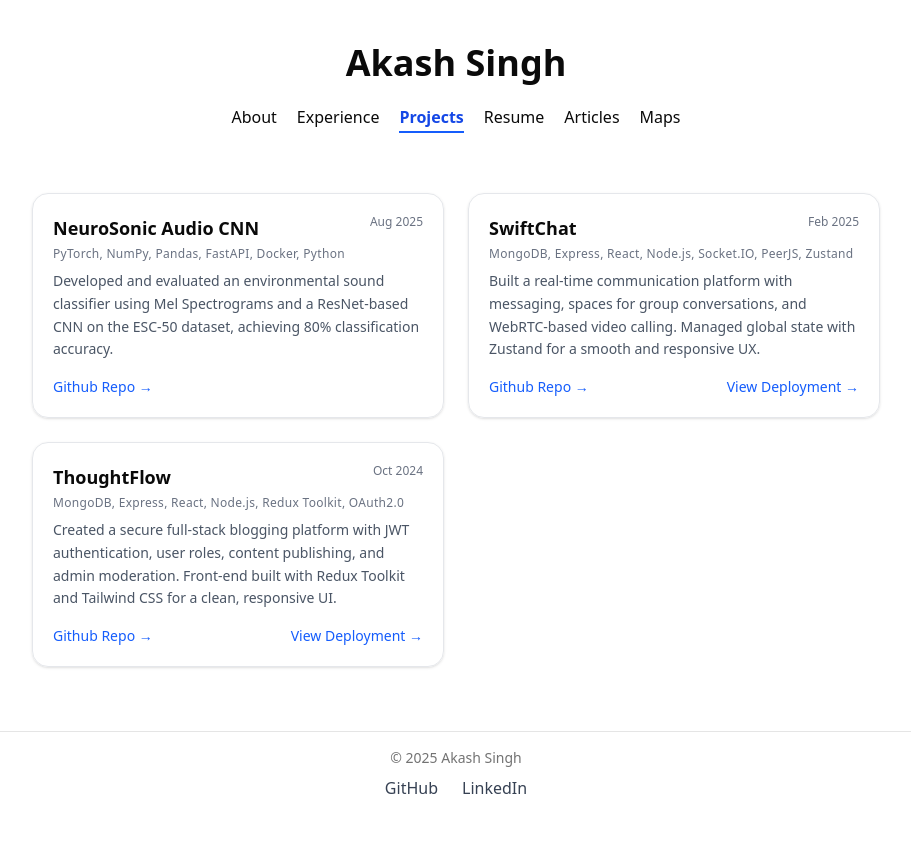
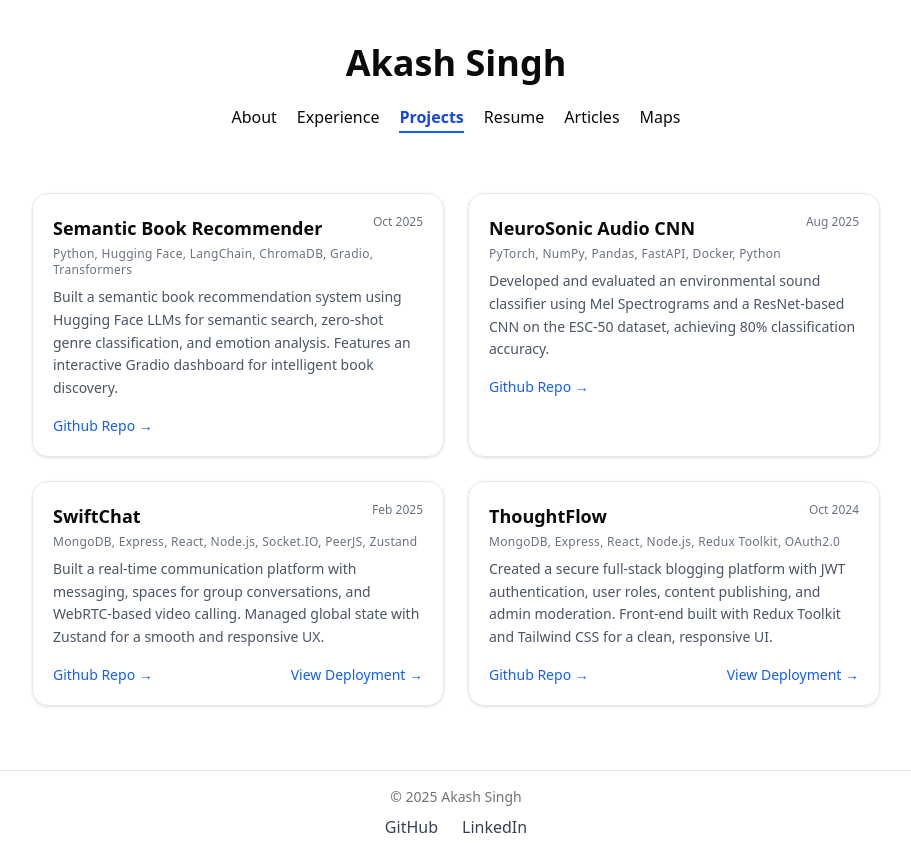
Before and after one commit to akashsingh3414/Portfolio, a Next.js app: page /projects in a window 1280 px wide. Shown: the whole page, without its empty margins (184-1095 px from the left). Before the commit the page ends 816 px from the top, so only its background shows below. Built offline with nearby package versions, Linux system fonts and the light colour scheme.

Commit message:
Added new project

```diff
--- a/src/app/about/page.tsx
+++ b/src/app/about/page.tsx
@@ -35,8 +35,10 @@ export default function AboutPage() {
           id="intro-heading"
           className="font-sans text-3xl md:text-4xl font-extrabold text-balance"
         >
-          Hi, I am Akash
+          Hi, I am Akash{" "}
+          <span className="inline-block animate-wave origin-[70%_70%]">👋</span>
         </h1>
+
 
        <p className="leading-relaxed">
           I&apos;m passionate about understanding how things work, especially in technology, and enjoy solving problems with curiosity and logic. Outside of coding, I like staying active and energized through activities like table tennis and listening to music.
--- a/src/app/projects/page.tsx
+++ b/src/app/projects/page.tsx
@@ -11,6 +11,14 @@ type Project = {
 }
 
 const projects: Project[] = [
+  {
+    title: "Semantic Book Recommender",
+    stack: "Python, Hugging Face, LangChain, ChromaDB, Gradio, Transformers",
+    description:
+      "Built a semantic book recommendation system using Hugging Face LLMs for semantic search, zero-shot genre classification, and emotion analysis. Features an interactive Gradio dashboard for intelligent book discovery.",
+    github: "https://github.com/akashsingh3414/Semantic-Book-Recommender",
+    date: "Oct 2025",
+  },
   {
     title: "NeuroSonic Audio CNN",
     stack: "PyTorch, NumPy, Pandas, FastAPI, Docker, Python",
```
Also changed, not shown: 1 other file (tests, documents, lock files or other folders).
